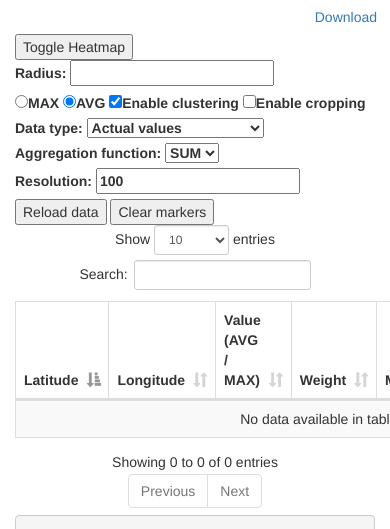
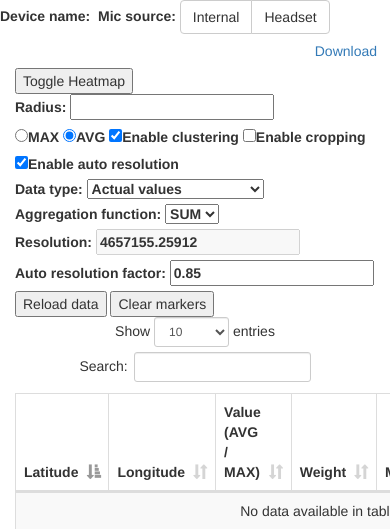
Before and after one commit to papkos/noisemapper-server, a Django app: page / in a window 390 px wide; the page is wider, and only the part inside the window is pictured. Shown: the part 695-1224 px from the top of that part. Run offline with Django 3.2, Linux system fonts and the light colour scheme; the visitor is signed in with stand-in values (Sample User, id 1); data that the repository does not hold is empty; some libraries are stand-ins or nearby versions.

Commit message:
Dynamic resolution based on the map's zoom level. New filter criteria: microphone source (internal/headset).

```diff
--- a/noisemapper/models/recording.py
+++ b/noisemapper/models/recording.py
@@ -2,6 +2,8 @@
 from django.db import models
 
 from noisemapper.models.base import NoiseMapperBase
+
+MIC_SOURCE_CHOICES = [('internal', 'Internal'), ('headset', 'Headset')]
 
 __all__ = ('Recording',)
 
@@ -22,3 +24,5 @@ class Recording(NoiseMapperBase, models.Model):
 
     measurement_max = models.FloatField(blank=True, null=True)
     measurement_avg = models.FloatField(blank=True, null=True)
+
+    mic_source = models.CharField(choices=MIC_SOURCE_CHOICES, default=MIC_SOURCE_CHOICES[0][0], max_length=20)
--- a/noisemapper/templates/noisemapper/index.html
+++ b/noisemapper/templates/noisemapper/index.html
@@ -31,7 +31,9 @@
         var map;
         var heatmap;
 
-        var oslo = {lat: 59.933955, lng: 10.713831};
+        const oslo = {lat: 59.933955, lng: 10.713831};
+        const heatmapPointRadius = 35;
+
         function initMap() {
             map = new google.maps.Map(document.getElementById('map'), {
                 zoom: 12,
@@ -50,7 +52,7 @@
 {#                    "radius": 0.0005,#}
                     // scales the radius based on map zoom
 {#                    "scaleRadius": true,#}
-                    "radius": 35,
+                    "radius": heatmapPointRadius,
                     "maxOpacity": 1,
                     // if set to false the heatmap uses the global maximum for colorization
                     // if activated: uses the data maximum within the current map boundaries
@@ -120,10 +122,16 @@
             var isClustering = $('input[name=is_clustering]').is(':checked');
             if (!isClustering) { resolution = false; }
 
+            var enableAutoResolution = $('input[name=is_auto_resolution]').is(':checked');
+
             var dataType = $('#data_type').val();
 
             var deviceNames = $('.device-name-container input:checked').map(function (idx, el) {
                 return $(el).data('deviceName');
+            }).get().join('|');
+
+            var micSources = $('.mic-source-container input:checked').map(function (idx, el) {
+                return $(el).data('micSource');
             }).get().join('|');
 
             var url;
@@ -133,11 +141,22 @@
                 url = '{% url 'api_get_deviation_data' %}';
             }
 
+            // Source: https://groups.google.com/d/msg/google-maps-js-api-v3/hDRO4oHVSeM/osOYQYXg2oUJ
+            // and http://gis.stackexchange.com/a/127949
+            var metersPerPixel = 156543.03392 * Math.cos(map.getCenter().lat() * Math.PI / 180) / Math.pow(2, map.getZoom());
+            if (enableAutoResolution) {
+                var factor = Number($('#auto_res_factor').val());
+                resolution = metersPerPixel * heatmapPointRadius * factor;
+                $('#resolution').val(resolution);
+            }
+
+
             var data = {
                 maxOrAvg: maxOrAvg,
                 resolution: resolution,
                 func: func,
                 deviceNames: deviceNames,
+                micSources: micSources,
                 is_cropping: isCropping,
             };
             $.extend(data, bounds);
@@ -183,7 +202,7 @@
             var latLon = {
                 lat: Number.parseFloat($this.data('lat')),
                 lng: Number.parseFloat($this.data('lon')),
-            }
+            };
 
             var marker = new google.maps.Marker({
                 position: latLon,
@@ -205,18 +224,13 @@
         }
 
         function clearMarkers() {
-            markers.forEach(function(marker) {marker.setMap(null); })
+            markers.forEach(function(marker) {marker.setMap(null); });
             markers = [];
         }
 
         var rawDataTable;
         var currentRawData;
         $(function() {
-            initMap();
-
-            $('.reload-on-change').on('change', function () {
-                reloadData();
-            });
 
             $('#rawDataTable').on('click', '.btn-add-marker', addMarker);
 
@@ -230,8 +244,17 @@
                     { data: 'original', render: function (data) { return data.length; }},
                     { data: 'original[, ].uuid',},
                 ]
+            });
 
+            initMap();
+
+            $('.reload-on-change').on('change', function () {
+                reloadData();
             });
+
+            $('input[name=is_auto_resolution]').on('change', function () {
+                $('#resolution').prop('disabled', $(this).is(':checked'));
+            }).trigger('change');
         });
     </script>
 {% endblock extra_js %}
@@ -243,12 +266,23 @@
 
     <div class="container">
         <div class="row ">
+            <label>Device name: </label>
             <div class="btn-group device-name-container" data-toggle="buttons">
                 {% for device_name in device_name_list %}
                     <label class="btn btn-default">
                         <input type="checkbox" autocomplete="off" class="reload-on-change"
                                data-device-name="{{ device_name }}">
                         {{ device_name }}
+                    </label>
+                {% endfor %}
+            </div>
+            <label>Mic source: </label>
+            <div class="btn-group mic-source-container" data-toggle="buttons">
+                {% for mic_source in mic_source_list %}
+                    <label class="btn btn-default">
+                        <input type="checkbox" autocomplete="off" class="reload-on-change"
+                               data-mic-source="{{ mic_source.0 }}">
+                        {{ mic_source.1 }}
                     </label>
                 {% endfor %}
             </div>
@@ -263,6 +297,7 @@
             <label><input type="radio" class="reload-on-change" name="max_or_avg" value="measurement_avg" checked>AVG</label>
             <label><input type="checkbox" class="reload-on-change" name="is_clustering" checked>Enable clustering</label>
             <label><input type="checkbox" class="reload-on-change" name="is_cropping">Enable cropping</label>
+            <label><input type="checkbox" class="reload-on-change" name="is_auto_resolution" checked>Enable auto resolution</label>
             <label>
                 Data type:
                 <select class="reload-on-change"  id="data_type" name="data_type">
@@ -279,7 +314,8 @@
                 <option value="max">MAX</option>
             </select>
         </label>
-        <label>Resolution: <input type="number" class="reload-on-change" id="resolution" value="100"/></label>
+        <label>Resolution: <input type="number" class="reload-on-change" id="resolution" value="100" disabled/></label>
+        <label>Auto resolution factor: <input type="number" class="reload-on-change" id="auto_res_factor" value="0.85"/></label>
         <button onclick="reloadData()">Reload data</button>
         <button onclick="clearMarkers()">Clear markers</button>
 
--- a/noisemapper/views/__init__.py
+++ b/noisemapper/views/__init__.py
@@ -1,6 +1,7 @@
 from django.contrib.auth.decorators import login_required
 from django.shortcuts import render
 
+from noisemapper.models.recording import MIC_SOURCE_CHOICES
 from .api_endpoints import *
 from noisemapper.models import Recording
 
@@ -11,5 +12,6 @@ def index(request):
 
     args = dict(
         device_name_list=device_name_list,
+        mic_source_list=MIC_SOURCE_CHOICES,
     )
     return render(request, 'noisemapper/index.html', args)
--- a/noisemapper/views/api_endpoints.py
+++ b/noisemapper/views/api_endpoints.py
@@ -15,7 +15,7 @@ from django.db.models.expressions import F
 from django.http.request import HttpRequest
 from django.http.response import HttpResponseNotAllowed, HttpResponse, JsonResponse
 
-from noisemapper.models.recording import Recording
+from noisemapper.models.recording import Recording, MIC_SOURCE_CHOICES
 from noisemapper.utils import sjs, api_protect, cluster_data, distance, recording_to_json, GeoWeightedMiddle
 
 __all__ = ('api_upload_recording', 'api_upload_recording_batch',
@@ -53,11 +53,16 @@ def _create_recording(json_data) -> Recording:
         recording.uuid = json_data['uuid']
 
     recording.timestamp = dt.datetime.strptime(json_data['timestamp'], '%Y-%m-%d %H:%M:%S')
+
     process_result = json_data['processResult']
     recording.process_result = dumps(process_result, default=sjs)
     recording.measurement_avg = process_result.get('avg', None)
     recording.measurement_max = process_result.get('max', None)
-    recording.device_state = dumps(json_data['state'], default=sjs)
+
+    device_state = json_data['state']
+    recording.device_state = dumps(device_state, default=sjs)
+    recording.mic_source = device_state.get('micSource', MIC_SOURCE_CHOICES[0][0])
+
     recording.lat = float(location['lat'])
     recording.lon = float(location['lon'])
     return recording
@@ -145,7 +150,8 @@ def map_values(values, lower, higher, getter, setter) -> None:
 
 
 def _build_filters(request: HttpRequest):
-    device_names = request.GET.get('deviceNames', []).split('|')
+    device_names = request.GET.get('deviceNames', '').split('|')
+    mic_sources = request.GET.get('micSources', '').split('|')
     is_cropping = request.GET['is_cropping'] == 'true'
 
     filter_criteria = dict()
@@ -162,10 +168,14 @@ def _build_filters(request: HttpRequest):
     )
 
     filter_criteria.update(
-        # # 2017-01-24 21:31:09
-        # timestamp__gte=datetime.datetime(year=2017, month=1, day=24, hour=20, minute=00),
-        # 2017-03-19 10:10:00
-        timestamp__gte=datetime.datetime(year=2017, month=3, day=19, hour=10, minute=10),
+        mic_source__in=mic_sources,
+    )
+
+    filter_criteria.update(
+        # 2017-01-24 21:31:09 -- ??
+        timestamp__gte=datetime.datetime(year=2017, month=1, day=24, hour=20, minute=00),
+        # # 2017-03-19 10:10:00 -- Started using a headset
+        # timestamp__gte=datetime.datetime(year=2017, month=3, day=19, hour=10, minute=10),
     )
 
     return filter_criteria
```
Also changed, not shown: noisemapper/migrations/0007_recording_with_headset.py (added), noisemapper/migrations/0008_auto_20170321_1542.py (added).
